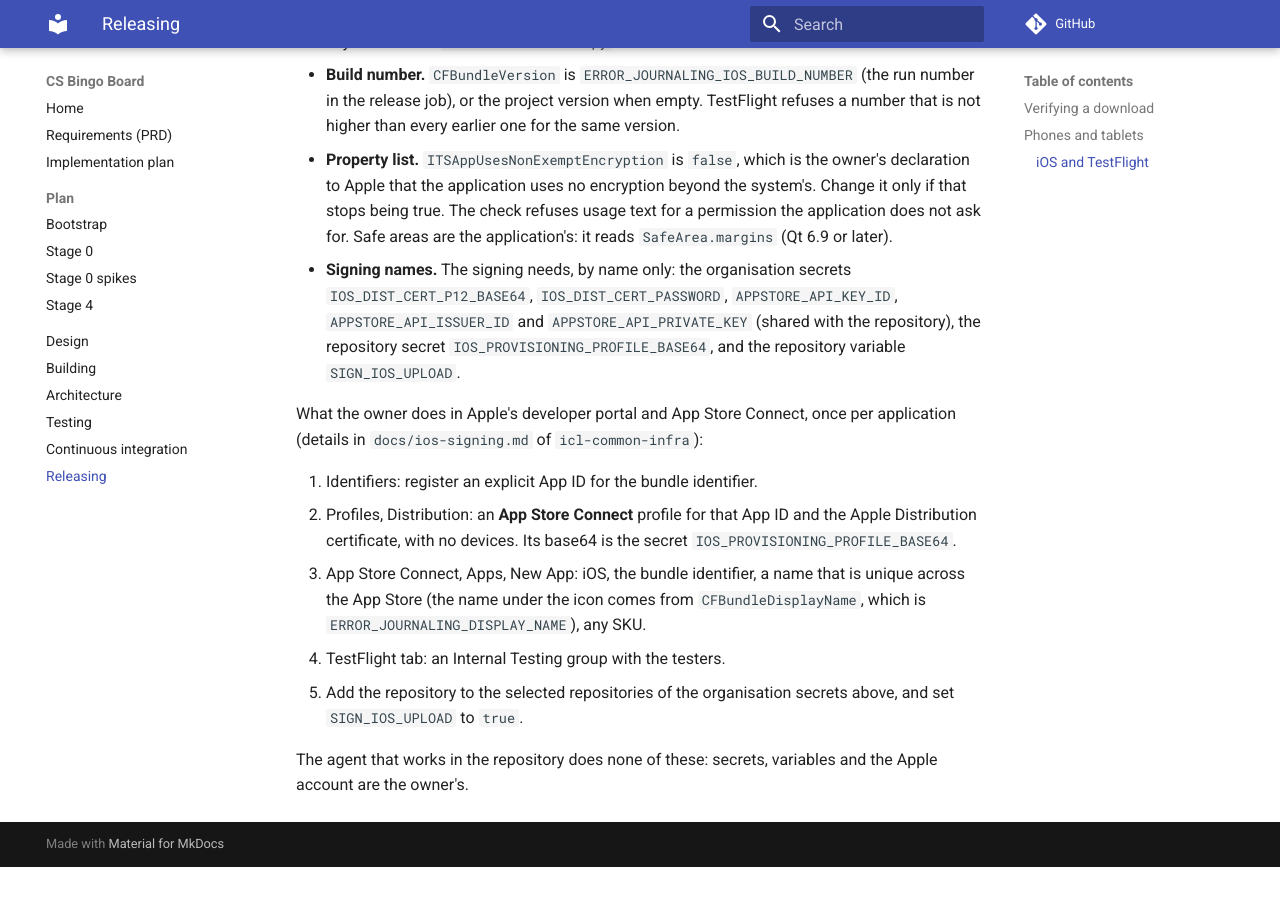
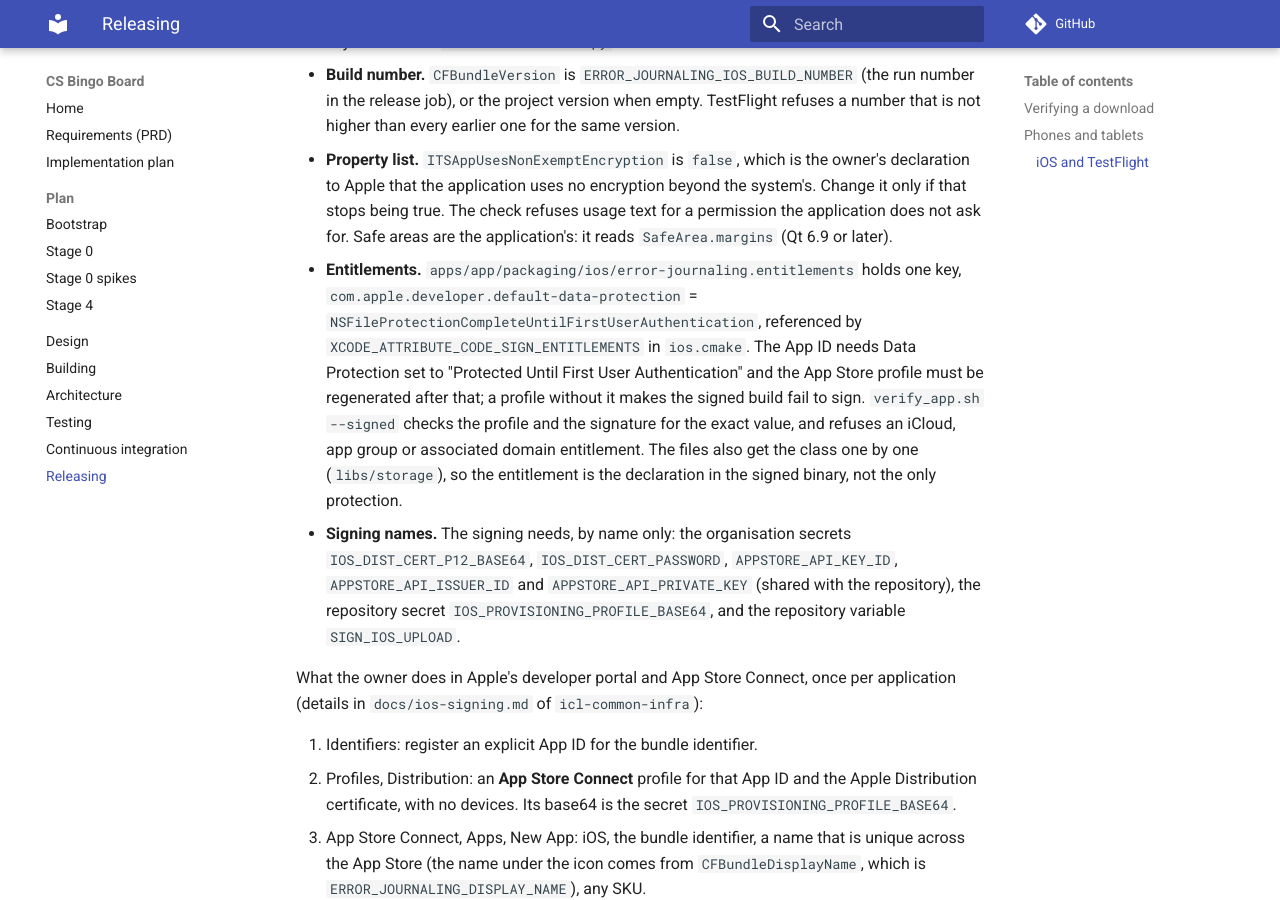
Before and after one commit to iainchesworthlabs/icl-error-journaling, an MkDocs documentation site: the page built from docs/releasing.md, in a window 1280 px wide and 900 px high, scrolled down 1788 px. Built offline with MkDocs 1.6.1 and Material for MkDocs 9.7.7, drawn with Linux system fonts in a browser that asks for light colours; comment, search, counter and statistics services are not loaded; before the commit the page ends 2655 px from its top, so only the background shows below that.

Commit message:
Declare the default data protection entitlement (Stage 5, 5.4b) (#61)
## What

Stage 5 package 5.4b, after owner action O1 (the App ID has Data
Protection set to "Protected Until First User Authentication"; the App
Store profile was regenerated and `IOS_PROVISIONING_PROFILE_BASE64`
updated).

- `apps/app/packaging/ios/error-journaling.entitlements`: the one key,
`com.apple.developer.default-data-protection` =
`NSFileProtectionCompleteUntilFirstUserAuthentication`.
- `ios.cmake`: `XCODE_ATTRIBUTE_CODE_SIGN_ENTITLEMENTS` points at it.
- `verify_app.sh --signed`: the profile and the code signature must both
carry the key with the exact value; an iCloud, app group or associated
domain entitlement fails the check.
- `ios-build.yml`: `plutil -lint` on the entitlements file.
- `docs/releasing.md`: what the entitlement needs from the App ID and
the profile.

## Verification

After merge, `release.yml` is dispatched on `develop` without
`upload_testflight` (validate-only); its log must show `VERIFY
SUCCEEDED`, which proves a signed build with the entitlement is
accepted. Nothing here has run: this machine has no Mac, so the signed
path and `verify_app.sh` are exercised only by CI and that run.

No changelog fragment: nothing a person sees changes (`no-changelog`).

Signed-off-by: Iain Chesworth <iain.chesworth@gmail.com>

```diff
--- a/docs/releasing.md
+++ b/docs/releasing.md
@@ -63,6 +63,13 @@ kit's. The application is portrait only (`Info.plist.in`).
   application uses no encryption beyond the system's. Change it only if that stops being true. The check refuses usage
   text for a permission the application does not ask for. Safe areas are the application's: it reads `SafeArea.margins`
   (Qt 6.9 or later).
+- **Entitlements.** `apps/app/packaging/ios/error-journaling.entitlements` holds one key,
+  `com.apple.developer.default-data-protection` = `NSFileProtectionCompleteUntilFirstUserAuthentication`, referenced by
+  `XCODE_ATTRIBUTE_CODE_SIGN_ENTITLEMENTS` in `ios.cmake`. The App ID needs Data Protection set to "Protected Until First
+  User Authentication" and the App Store profile must be regenerated after that; a profile without it makes the signed
+  build fail to sign. `verify_app.sh --signed` checks the profile and the signature for the exact value, and refuses an
+  iCloud, app group or associated domain entitlement. The files also get the class one by one (`libs/storage`), so the
+  entitlement is the declaration in the signed binary, not the only protection.
 - **Signing names.** The signing needs, by name only: the organisation secrets `IOS_DIST_CERT_P12_BASE64`,
   `IOS_DIST_CERT_PASSWORD`, `APPSTORE_API_KEY_ID`, `APPSTORE_API_ISSUER_ID` and `APPSTORE_API_PRIVATE_KEY` (shared with
   the repository), the repository secret `IOS_PROVISIONING_PROFILE_BASE64`, and the repository variable `SIGN_IOS_UPLOAD`.
```
Also changed, not shown: 4 other files.
